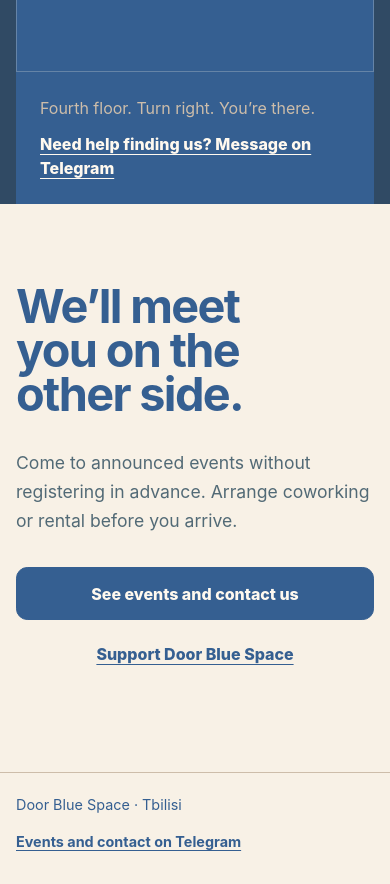
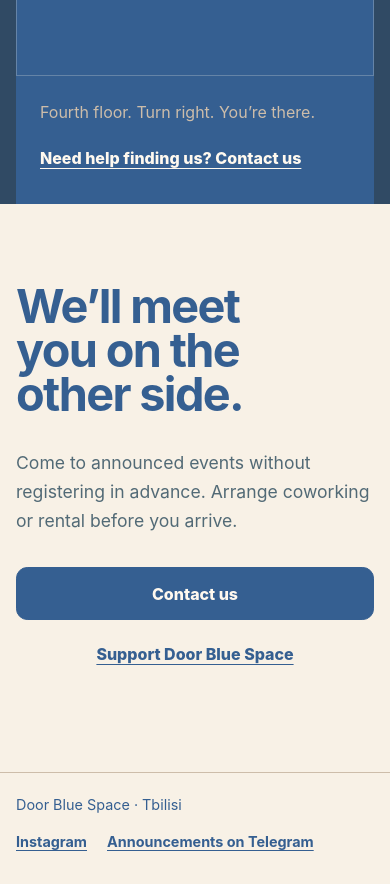
Before and after one commit to alehkonan/doorblue, a SvelteKit app: page / in a window 390 px wide. Shown: the part 4280-5164 px from the top of the page. Built offline with nearby package versions, Linux system fonts and the light colour scheme.

Commit message:
feat: add social and contact links

```diff
--- a/src/lib/data/site.ts
+++ b/src/lib/data/site.ts
@@ -1,3 +1,5 @@
+const instagramUrl = "https://instagram.com/doorbluespace";
+
 export const site = {
   name: "Door Blue Space",
   shortName: "Doorblue",
@@ -5,6 +7,10 @@
   address: "14 Luarsab Botsvadze Street, Tbilisi",
   directions:
     "Pass the construction site. Use the Valeo entrance near the barrier, go to the 4th floor, turn right, and find the blue door.",
-  telegramUrl: "https://t.me/doorbluespace",
+  links: {
+    instagram: instagramUrl,
+    announcements: "https://t.me/doorbluespace",
+    contact: import.meta.env.VITE_TELEGRAM_CONTACT?.trim() || instagramUrl,
+  },
   sourceUrl: "https://t.me/s/doorbluespace",
 } as const;
--- a/src/lib/translations/en.json
+++ b/src/lib/translations/en.json
@@ -14,7 +14,9 @@
     },
     "footer": {
       "city": "Tbilisi",
-      "telegramLink": "Events and contact on Telegram"
+      "socialLinksLabel": "Door Blue Space social links",
+      "instagramLink": "Instagram",
+      "telegramAnnouncementsLink": "Announcements on Telegram"
     }
   },
   "home": {
@@ -28,11 +30,7 @@
       "telegramAction": "See what’s happening on Telegram",
       "directionsAction": "Find the blue door",
       "note": "Events are announced on Telegram. When one is on, you can simply come—no advance registration.",
-      "route": [
-        "street",
-        "fourth floor",
-        "turn right"
-      ]
+      "route": ["street", "fourth floor", "turn right"]
     },
     "events": {
       "title": "What’s happening lives on Telegram.",
@@ -67,12 +65,12 @@
         "Find the blue door."
       ],
       "arrival": "Fourth floor. Turn right. You’re there.",
-      "helpAction": "Need help finding us? Message on Telegram"
+      "helpAction": "Need help finding us? Contact us"
     },
     "closing": {
       "title": "We’ll meet you on the other side.",
       "description": "Come to announced events without registering in advance. Arrange coworking or rental before you arrive.",
-      "contactAction": "See events and contact us",
+      "contactAction": "Contact us",
       "supportAction": "Support Door Blue Space"
     }
   },
@@ -106,10 +104,10 @@
       "sameBankFee": "Transfers from Bank of Georgia have no fee.",
       "otherBankFee": "Transfers from other banks have a 1 GEL fee.",
       "unavailableTitle": "Transfer details are temporarily unavailable.",
-      "unavailableDescription": "Message us on Telegram and we’ll send you the current donation details.",
+      "unavailableDescription": "Contact us and we’ll send you the current donation details.",
       "unavailableAction": "Ask for donation details",
       "helpPrompt": "Questions before you transfer?",
-      "helpAction": "Message Door Blue Space on Telegram"
+      "helpAction": "Contact Door Blue Space"
     },
     "support": {
       "title": "What your support helps us do.",
--- a/src/lib/translations/ka.json
+++ b/src/lib/translations/ka.json
@@ -14,7 +14,9 @@
     },
     "footer": {
       "city": "თბილისი",
-      "telegramLink": "ღონისძიებები და კონტაქტი Telegram-ზე"
+      "socialLinksLabel": "Door Blue Space-ის სოციალური ქსელები",
+      "instagramLink": "Instagram",
+      "telegramAnnouncementsLink": "ღონისძიებები Telegram-ზე"
     }
   },
   "home": {
@@ -28,11 +30,7 @@
       "telegramAction": "ნახეთ, რა ხდება Telegram-ზე",
       "directionsAction": "იპოვეთ ლურჯი კარი",
       "note": "ღონისძიებები Telegram-ზე ცხადდება. ღონისძიების დროს შეგიძლიათ პირდაპირ მოხვიდეთ — წინასწარი რეგისტრაცია საჭირო არ არის.",
-      "route": [
-        "ქუჩა",
-        "მეოთხე სართული",
-        "მოუხვიეთ მარჯვნივ"
-      ]
+      "route": ["ქუჩა", "მეოთხე სართული", "მოუხვიეთ მარჯვნივ"]
     },
     "events": {
       "title": "ყველა მიმდინარე ღონისძიება Telegram-ზეა.",
@@ -67,12 +65,12 @@
         "იპოვეთ ლურჯი კარი."
       ],
       "arrival": "მეოთხე სართული. მოუხვიეთ მარჯვნივ. უკვე ადგილზე ხართ.",
-      "helpAction": "ვერ გვაგნებთ? მოგვწერეთ Telegram-ზე"
+      "helpAction": "ვერ გვაგნებთ? დაგვიკავშირდით"
     },
     "closing": {
       "title": "კარს მიღმა შევხვდებით.",
       "description": "გამოცხადებულ ღონისძიებებზე წინასწარი რეგისტრაციის გარეშე მოდით. კოვორკინგი ან სივრცის დაქირავება მოსვლამდე შეათანხმეთ.",
-      "contactAction": "ნახეთ ღონისძიებები და დაგვიკავშირდით",
+      "contactAction": "დაგვიკავშირდით",
       "supportAction": "მხარი დაუჭირეთ Door Blue Space-ს"
     }
   },
@@ -106,10 +104,10 @@
       "sameBankFee": "Bank of Georgia-დან გადარიცხვას საკომისიო არ აქვს.",
       "otherBankFee": "სხვა ბანკებიდან გადარიცხვის საკომისიო 1 GEL-ია.",
       "unavailableTitle": "გადარიცხვის რეკვიზიტები დროებით მიუწვდომელია.",
-      "unavailableDescription": "მოგვწერეთ Telegram-ზე და შემოწირულობის მიმდინარე რეკვიზიტებს გამოგიგზავნით.",
+      "unavailableDescription": "დაგვიკავშირდით და შემოწირულობის მიმდინარე რეკვიზიტებს გამოგიგზავნით.",
       "unavailableAction": "მოითხოვეთ შემოწირულობის რეკვიზიტები",
       "helpPrompt": "გადარიცხვამდე კითხვები გაქვთ?",
-      "helpAction": "მოგვწერეთ Door Blue Space-ს Telegram-ზე"
+      "helpAction": "დაუკავშირდით Door Blue Space-ს"
     },
     "support": {
       "title": "რას ხმარდება თქვენი მხარდაჭერა.",
--- a/src/lib/translations/ru.json
+++ b/src/lib/translations/ru.json
@@ -14,7 +14,9 @@
     },
     "footer": {
       "city": "Тбилиси",
-      "telegramLink": "События и связь с нами — в Telegram"
+      "socialLinksLabel": "Социальные сети Door Blue Space",
+      "instagramLink": "Instagram",
+      "telegramAnnouncementsLink": "Анонсы в Telegram"
     }
   },
   "home": {
@@ -28,11 +30,7 @@
       "telegramAction": "Узнать в Telegram, что сейчас происходит",
       "directionsAction": "Найти синюю дверь",
       "note": "События анонсируются в Telegram. Если событие проходит, можно просто прийти — предварительная регистрация не нужна.",
-      "route": [
-        "улица",
-        "четвёртый этаж",
-        "направо"
-      ]
+      "route": ["улица", "четвёртый этаж", "направо"]
     },
     "events": {
       "title": "Всё, что происходит, — в Telegram.",
@@ -67,12 +65,12 @@
         "Найдите синюю дверь."
       ],
       "arrival": "Четвёртый этаж. Направо. Вы на месте.",
-      "helpAction": "Не можете нас найти? Напишите в Telegram"
+      "helpAction": "Не можете нас найти? Свяжитесь с нами"
     },
     "closing": {
       "title": "Встретим вас по ту сторону двери.",
       "description": "На объявленные события можно приходить без предварительной регистрации. О коворкинге или аренде договоритесь заранее.",
-      "contactAction": "Посмотреть события и связаться с нами",
+      "contactAction": "Связаться с нами",
       "supportAction": "Поддержать Door Blue Space"
     }
   },
@@ -106,10 +104,10 @@
       "sameBankFee": "При переводе из Bank of Georgia комиссии нет.",
       "otherBankFee": "При переводе из других банков комиссия составляет 1 GEL.",
       "unavailableTitle": "Реквизиты для перевода временно недоступны.",
-      "unavailableDescription": "Напишите нам в Telegram, и мы отправим актуальные реквизиты для пожертвования.",
+      "unavailableDescription": "Свяжитесь с нами, и мы отправим актуальные реквизиты для пожертвования.",
       "unavailableAction": "Запросить реквизиты для пожертвования",
       "helpPrompt": "Есть вопросы перед переводом?",
-      "helpAction": "Написать Door Blue Space в Telegram"
+      "helpAction": "Связаться с Door Blue Space"
     },
     "support": {
       "title": "На что идёт ваша поддержка.",
--- a/src/routes/+layout.svelte
+++ b/src/routes/+layout.svelte
@@ -30,7 +30,10 @@
     href="/"
     aria-label={i18n.messages.common.navigation.brandHomeLabel}>{site.name}</a
   >
-  <nav aria-label={i18n.messages.common.navigation.mainLabel}>
+  <nav
+    class="primary-navigation"
+    aria-label={i18n.messages.common.navigation.mainLabel}
+  >
     <div class="section-navigation">
       <a href="/#events">{i18n.messages.common.navigation.events}</a>
       <a href="/#use-space">{i18n.messages.common.navigation.useSpace}</a>
@@ -53,9 +56,17 @@
 
 <footer class="site-footer">
   <p>{site.name} · {i18n.messages.common.footer.city}</p>
-  <a href={site.telegramUrl} target="_blank" rel="noreferrer"
-    >{i18n.messages.common.footer.telegramLink}</a
+  <nav
+    class="social-links"
+    aria-label={i18n.messages.common.footer.socialLinksLabel}
   >
+    <a href={site.links.instagram} target="_blank" rel="me noreferrer"
+      >{i18n.messages.common.footer.instagramLink}</a
+    >
+    <a href={site.links.announcements} target="_blank" rel="me noreferrer"
+      >{i18n.messages.common.footer.telegramAnnouncementsLink}</a
+    >
+  </nav>
 </footer>
 
 <style>
@@ -137,13 +148,14 @@
     text-decoration: none;
   }
 
-  nav,
-  .section-navigation {
+  .primary-navigation,
+  .section-navigation,
+  .social-links {
     display: flex;
     align-items: center;
   }
 
-  nav {
+  .primary-navigation {
     justify-content: flex-end;
     gap: 1rem;
     font-size: 0.9rem;
@@ -153,19 +165,19 @@
     gap: 0.35rem;
   }
 
-  nav a,
+  .primary-navigation a,
   .site-footer a {
     display: inline-flex;
     align-items: center;
     min-height: 2.75rem;
   }
 
-  nav a {
+  .primary-navigation a {
     padding-inline: 0.65rem;
     text-decoration: none;
   }
 
-  nav .support-link {
+  .primary-navigation .support-link {
     min-height: 2.5rem;
     padding-inline: 0.9rem;
     border: 1px solid var(--accent-color);
@@ -176,14 +188,14 @@
       background 180ms ease;
   }
 
-  nav .support-link:hover,
-  nav .support-link.current {
+  .primary-navigation .support-link:hover,
+  .primary-navigation .support-link.current {
     color: var(--clean-white);
     background: var(--accent-color);
     text-decoration: none;
   }
 
-  nav a:hover,
+  .primary-navigation a:hover,
   .site-footer a:hover,
   :global(.text-link:hover) {
     text-decoration: underline;
@@ -205,6 +217,11 @@
 
   .site-footer p {
     margin: 0;
+  }
+
+  .social-links {
+    justify-content: flex-end;
+    gap: 1.5rem;
   }
 
   .site-footer a {
@@ -240,7 +257,7 @@
       padding-block: 0.75rem;
     }
 
-    nav {
+    .primary-navigation {
       grid-column: 1 / -1;
       grid-row: 2;
       justify-content: flex-start;
@@ -252,12 +269,12 @@
       scrollbar-width: none;
     }
 
-    nav::-webkit-scrollbar {
+    .primary-navigation::-webkit-scrollbar {
       display: none;
     }
 
     .section-navigation,
-    nav a {
+    .primary-navigation a {
       flex: 0 0 auto;
       white-space: nowrap;
     }
@@ -275,6 +292,12 @@
       gap: 0.25rem;
       padding-block: 1.25rem;
     }
+
+    .social-links {
+      flex-wrap: wrap;
+      justify-content: flex-start;
+      gap: 0 1.25rem;
+    }
   }
 
   @media (prefers-reduced-motion: reduce) {
--- a/src/routes/+page.svelte
+++ b/src/routes/+page.svelte
@@ -17,7 +17,7 @@
     <div class="hero-actions">
       <a
         class="primary-action"
-        href={site.telegramUrl}
+        href={site.links.announcements}
         target="_blank"
         rel="noreferrer">{i18n.messages.home.hero.telegramAction}</a
       >
@@ -50,7 +50,7 @@
   </div>
   <div class="events-action">
     <p>{i18n.messages.home.events.invitation}</p>
-    <a href={site.telegramUrl} target="_blank" rel="noreferrer"
+    <a href={site.links.announcements} target="_blank" rel="noreferrer"
       >{i18n.messages.home.events.programmeAction}</a
     >
   </div>
@@ -70,7 +70,7 @@
       </div>
       <div>
         <p>{i18n.messages.home.uses.coworking.description}</p>
-        <a href={site.telegramUrl} target="_blank" rel="noreferrer"
+        <a href={site.links.contact} target="_blank" rel="noreferrer"
           >{i18n.messages.home.uses.coworking.action}</a
         >
       </div>
@@ -83,7 +83,7 @@
       </div>
       <div>
         <p>{i18n.messages.home.uses.rental.description}</p>
-        <a href={site.telegramUrl} target="_blank" rel="noreferrer"
+        <a href={site.links.contact} target="_blank" rel="noreferrer"
           >{i18n.messages.home.uses.rental.action}</a
         >
       </div>
@@ -116,7 +116,7 @@
       </div>
       <div class="arrival-copy">
         <p>{i18n.messages.home.journey.arrival}</p>
-        <a href={site.telegramUrl} target="_blank" rel="noreferrer"
+        <a href={site.links.contact} target="_blank" rel="noreferrer"
           >{i18n.messages.home.journey.helpAction}</a
         >
       </div>
@@ -131,7 +131,7 @@
     <div class="closing-actions">
       <a
         class="closing-primary"
-        href={site.telegramUrl}
+        href={site.links.contact}
         target="_blank"
         rel="noreferrer">{i18n.messages.home.closing.contactAction}</a
       >
--- a/src/routes/donations/+page.svelte
+++ b/src/routes/donations/+page.svelte
@@ -137,7 +137,7 @@
       <div class="unavailable">
         <h3>{i18n.messages.donations.transfer.unavailableTitle}</h3>
         <p>{i18n.messages.donations.transfer.unavailableDescription}</p>
-        <a href={site.telegramUrl} target="_blank" rel="noreferrer"
+        <a href={site.links.contact} target="_blank" rel="noreferrer"
           >{i18n.messages.donations.transfer.unavailableAction}</a
         >
       </div>
@@ -146,7 +146,7 @@
 
   <div class="transfer-help">
     <p>{i18n.messages.donations.transfer.helpPrompt}</p>
-    <a href={site.telegramUrl} target="_blank" rel="noreferrer"
+    <a href={site.links.contact} target="_blank" rel="noreferrer"
       >{i18n.messages.donations.transfer.helpAction}</a
     >
   </div>
```
Also changed, not shown: 2 other files (tests, documents, lock files or other folders).
